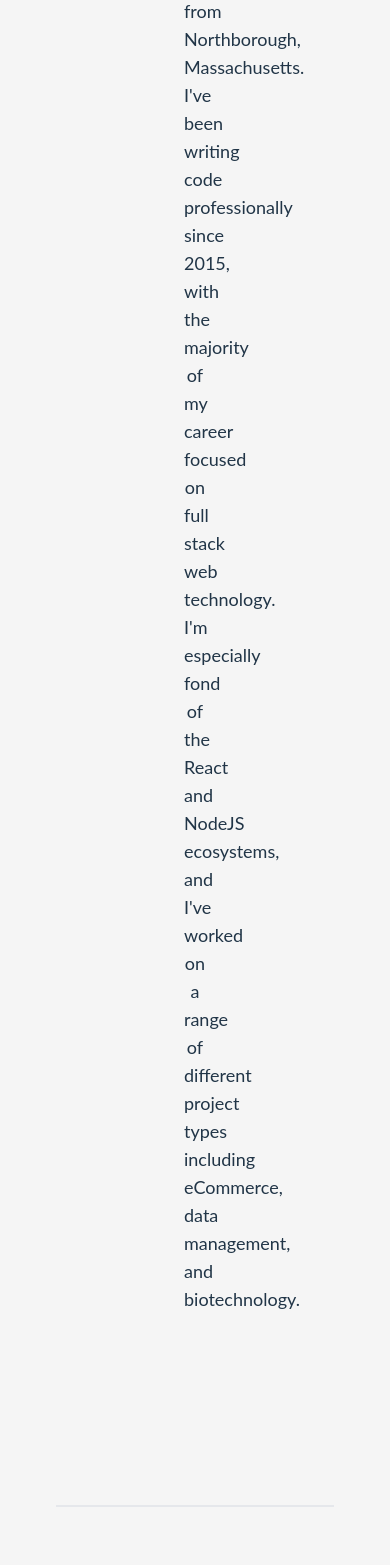
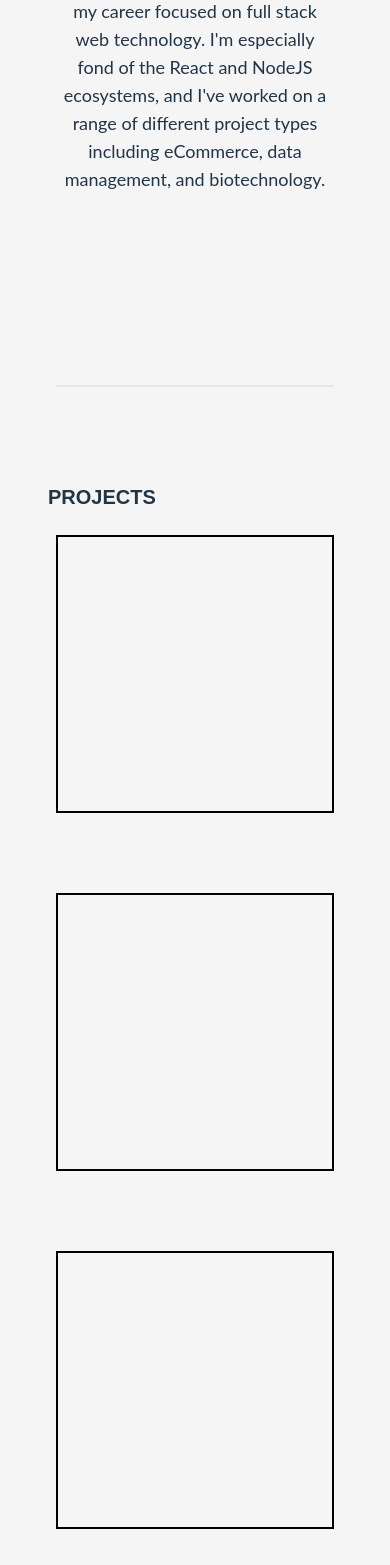
Before and after one commit to aventide/alexstaples.dev, a React (Vite) app: page / in a window 390 px wide. Shown: the part 432-1997 px from the top of the page. Built offline with nearby package versions, Linux system fonts and the light colour scheme; what @react-pdf/renderer would draw is missing.

Commit message:
style: redo flex sections as grid

```diff
--- a/src/components/Home.jsx
+++ b/src/components/Home.jsx
@@ -4,20 +4,20 @@ export default function Home({
     return <div>
         <div className="mt-48 mx-10 pb-48 text-center border-b-2">
             <h1 className="font-heading">Hi. I'm Alex.</h1>
-            <p className="mt-6 font-body text-lg mx-32">I'm a software developer from Northborough, Massachusetts. I've been writing code professionally since 2015, with the majority of my career focused on full stack web technology. I'm especially fond of the React and NodeJS ecosystems, and I've worked on a range of different project types including eCommerce, data management, and biotechnology.</p>
+            <p className="mt-6 font-body text-lg lg:mx-32">I'm a software developer from Northborough, Massachusetts. I've been writing code professionally since 2015, with the majority of my career focused on full stack web technology. I'm especially fond of the React and NodeJS ecosystems, and I've worked on a range of different project types including eCommerce, data management, and biotechnology.</p>
         </div>
         <div className="mt-24">
             <h2 className="mb-6 font-bold text-xl mx-8 font-heading">PROJECTS</h2>
-            <div className="flex">
-                <div className="border-black dark:border-white border-2 flex-1 mx-10 aspect-square"></div>
-                <div className="border-black dark:border-white border-2 flex-1 mx-10 aspect-square"></div>
-                <div className="border-black dark:border-white border-2 flex-1 mx-10 aspect-square"></div>
+            <div className="grid grid-cols:1 md:grid-cols-2 lg:grid-cols-3 gap-20 mx-10">
+                <div className="border-black dark:border-white border-2 flex-1 aspect-square"></div>
+                <div className="border-black dark:border-white border-2 flex-1 aspect-square"></div>
+                <div className="border-black dark:border-white border-2 flex-1 aspect-square"></div>
             </div>
         </div>
         <div className="mt-24">
             <h2 className="mb-6 font-bold text-xl mx-8 font-heading">RESUME</h2>
-            <div className="flex">
-                <div className="border-black dark:border-white border-2 h-72 w-full mx-10"></div>
+            <div className="grid mx-10">
+                <div className="border-black dark:border-white border-2 flex-1 h-72"></div>
             </div>
         </div>
     </div>
--- a/src/components/NavHeader.jsx
+++ b/src/components/NavHeader.jsx
@@ -16,7 +16,7 @@ export default function NavHeader() {
         <div className='items-center cursor-pointer hidden md:flex'>
             <StyledNavLink to={'/'} active={isHome}>HOME</StyledNavLink>
             <CircleIcon className='w-2 h-2 mx-2 fill-black dark:fill-white' />
-            <StyledNavLink to={'/projects'} active={isProjects}>Projects</StyledNavLink>
+            <StyledNavLink to={'/projects'} active={isProjects}>PROJECTS</StyledNavLink>
             <CircleIcon className='w-2 h-2 mx-2 fill-black dark:fill-white' />
             <StyledNavLink to={'/resume'} active={isResume}>RESUME</StyledNavLink>
         </div>
--- a/src/components/Projects.jsx
+++ b/src/components/Projects.jsx
@@ -1,8 +1,8 @@
 export default function Projects(){
     return <div>
-        <div className="flex mt-24 h-96">
-            <div className="border-black dark:border-white border-2 aspect-square ml-10"></div>
-            <div className="border-black dark:border-white border-2 aspect-square ml-10"></div>
+        <div className="grid grid-cols-1 md:grid-cols-2 gap-20 mt-24 mx-10">
+            <div className="border-black dark:border-white border-2 aspect-square"></div>
+            <div className="border-black dark:border-white border-2 aspect-square"></div>
         </div>
     </div>
 }
```
